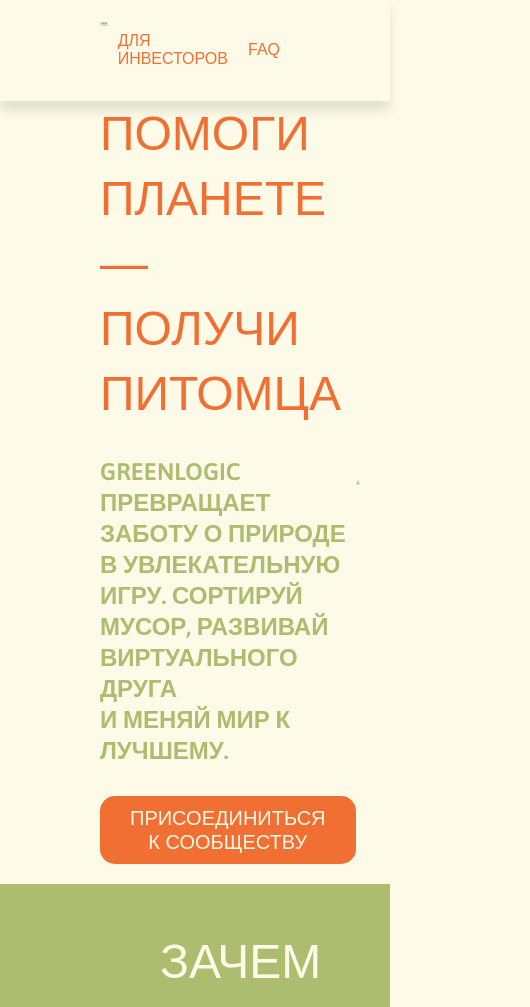
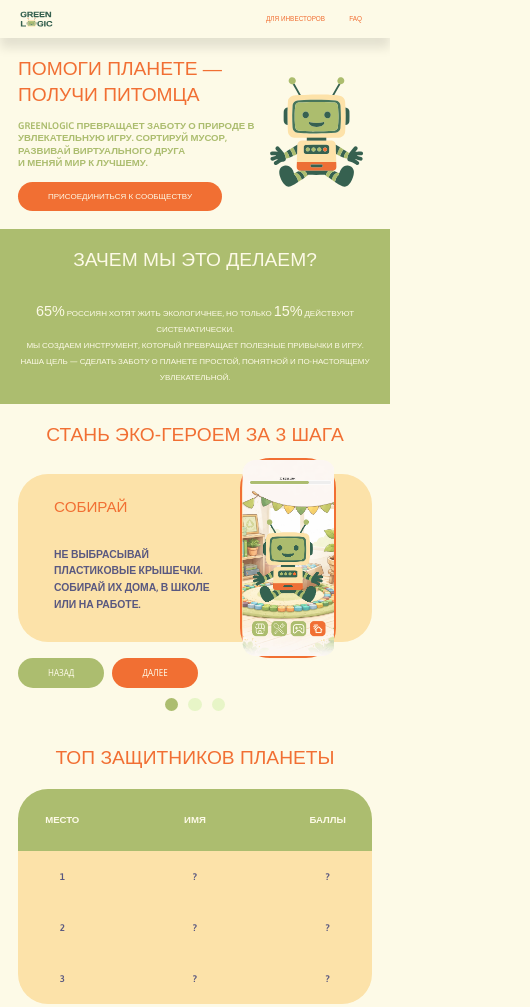
Before and after one commit to schastlivayaa/green-logic, a website built with Vite: page index.html in a window 390 px wide. Shown: the top 1007 px of the page, 530 px wide, since content can reach past the window. Built offline with nearby package versions, Linux system fonts and the light colour scheme; a web font is replaced by a local one.

Commit message:
feat: implement adaptivity

```diff
--- a/src/components/about-us/about-us.styles.scss
+++ b/src/components/about-us/about-us.styles.scss
@@ -6,7 +6,7 @@
 
 .about-us {
   &__wrapper {
-    padding: 45px 160px;
+    padding: 4.5rem;
     margin: auto;
     max-width: 1440px;
     text-align: center;
@@ -25,6 +25,9 @@
   &__content {
     padding-top: 30px;
     line-height: 4rem;
+    max-width: 1110px;
+    width: 100%;
+    margin: auto;
   }
 
   &__text {
--- a/src/components/faq/faq.styles.scss
+++ b/src/components/faq/faq.styles.scss
@@ -4,7 +4,7 @@
   &__wrapper {
     max-width: 1440px;
     margin: auto;
-    padding: 45px 160px;
+    padding: 4.5rem;
     text-transform: uppercase;
   }
 
@@ -22,14 +22,17 @@
     font-size: 2.4rem;
     color: $color-main-dark;
     border-bottom: 1px solid $color-main-dark;
-    padding: 10px 0;
+    padding: 1rem 0;
+    max-width: 1074px;
+    width: 100%;
+    margin: auto;
   }
 
   &__question {
     display: flex;
     justify-content: space-between;
     align-items: center;
-    padding: 15px 0;
+    padding: 1.5rem 0;
     list-style: none;
     transition: all 0.3s ease-in-out;
     cursor: pointer;
@@ -41,8 +44,8 @@
     &__icon {
       position: relative;
       display: inline-block;
-      width: 35px;
-      height: 26px;
+      width: 3.5rem;
+      height: 2.6rem;
       flex-shrink: 0;
 
       &::before, &::after {
@@ -50,7 +53,7 @@
         position: absolute;
         top: 50%;
         // left: 50%;
-        width: 23px;
+        width: 2.3rem;
         height: 3px;
         border-radius: 5px;
         background-color: $color-accent;
@@ -69,13 +72,13 @@
     }
 
     details[open] &__icon::before {
-      width: 26px;
+      width: 2.6rem;
       left: 50%;
       transform: translate(-50%, -50%) rotate(-45deg);
     }
 
     details[open] &__icon::after {
-      width: 26px;
+      width: 2.6rem;
       left: 50%;
       transform: translate(-50%, -50%) rotate(45deg);
     }
--- a/src/components/footer/footer.styles.scss
+++ b/src/components/footer/footer.styles.scss
@@ -7,7 +7,7 @@
   &__wrapper {
     max-width: 1440px;
     margin: auto;
-    padding: 45px 160px;
+    padding: 4.5rem;
   }
 
   &__rights {
@@ -28,13 +28,13 @@
   &__media {
     display: flex;
     flex-direction: column;
-    gap: 30px;
+    gap: 3rem;
   }
 
   &__links {
     display: flex;
     flex-direction: column;
-    gap: 30px;
+    gap: 3rem;
   }
 
   &__link {
--- a/src/components/header/header.component.js
+++ b/src/components/header/header.component.js
@@ -19,9 +19,20 @@ export function createHeader() {
   const nav = createElement('nav', { className: 'header__nav' });
   const ul = createElement('ul', { className: 'navigation' });
 
-  const navItems = ['Для инвесторов', 'FAQ'];
-  navItems.forEach((text) => {
-    const li = createElement('li', { className: 'navigation__item', text });
+  const navItems = [
+    {
+      text: 'Для инвесторов',
+      href: '/',
+    },
+    {
+      text: 'FAQ',
+      href: '#faq',
+    }
+  ];
+  navItems.forEach(({ text, href }) => {
+    const li = createElement('li', { className: 'navigation__item' });
+    const link = createElement('a', { className: 'navigation__link', attrs: { href }, text });
+    li.append(link);
     ul.append(li);
   });
 
--- a/src/components/header/header.styles.scss
+++ b/src/components/header/header.styles.scss
@@ -5,21 +5,21 @@
   box-shadow: 0 10px 10px rgba(0, 0, 0, 0.1);
 
   &__wrapper {
-    max-width: 1440px;
+    max-width: 1360px;
     margin: auto;
-    padding: 22px 100px;
+    padding: 2.2rem 4.5rem;
     display: flex;
     justify-content: space-between;
   }
 
   &__logo {
     display: inline-block;
-    width: 93px;
-    height: 51px;
+    width: 9.3rem;
+    height: 5.1rem;
   }
 
   &__nav  {
-    max-width: 290px;
+    max-width: 29rem;
     width: 100%;
 
     .navigation {
@@ -28,14 +28,13 @@
       justify-content: space-between;
       align-items: center;
 
-      &__item {
+      &__link {
         padding: 10px;
+        transition: all 0.3s ease-in-out;
+        color: $color-accent;
         font-family: $font-primary;
         font-size: 1.6rem;
-        color: $color-accent;
         text-transform: uppercase;
-        cursor: pointer;
-        transition: all 0.3s ease-in-out;
 
         &:hover {
           color: color.adjust($color-accent, $lightness: -10%);
--- a/src/components/hero/hero.styles.scss
+++ b/src/components/hero/hero.styles.scss
@@ -5,16 +5,19 @@
   &__wrapper {
     max-width: 1440px;
     margin: auto;
-    padding: 0 30px 20px 100px;
+    padding: 0 3rem 0 4.5rem;
     display: flex;
-    justify-content: space-between;
+    justify-content:end;
     align-items: center;
   }
 
   &__container {
+    max-width: 865px;
+    width: 100%;
     flex: 2;
     font-family: $font-primary;
     text-transform: uppercase;
+    padding: 4.5rem 0;
   }
 
   &__image {
@@ -35,7 +38,7 @@
     font-weight: 600;
     color: $color-main-dark;
     line-height: 3.1rem;
-    padding: 30px 0;
+    padding: 3rem 0;
     white-space: pre-line;
   }
 }
--- a/src/components/slider/slider.styles.scss
+++ b/src/components/slider/slider.styles.scss
@@ -3,7 +3,7 @@
 .slider {
   &__wrapper {
     max-width: 1440px;
-    padding: 45px 100px;
+    padding: 4.5rem;
     margin: auto;
     text-transform: uppercase;
   }
@@ -20,7 +20,9 @@
 
   &__viewport {
     overflow: hidden;
+    max-width: 1220px;
     width: 100%;
+    margin: auto;
   }
 
   &__track {
@@ -30,7 +32,7 @@
 
   &__slide {
     min-width: 100%;
-    min-height: 500px;
+    min-height: 50rem;
     text-transform: uppercase;
     position: relative;
     display: flex;
@@ -41,22 +43,22 @@
         display: flex;
         background-color: $color-additional;
         border-radius: 30px;
-        padding: 60px 90px;
-        min-height: 420px;
+        padding: 6rem 9rem;
+        min-height: 42rem;
       }
 
       &__content {
-        padding: 0 260px 0 0;
+        padding: 0 30rem 0 0;
       }
 
       &__image {
         position: absolute;
-        right: 90px;
+        right: 9rem;
         top: 50%;
         transform: translateY(-50%);
         border-radius: 30px;
-        width: 240px;
-        height: 500px;
+        width: 24rem;
+        height: 50rem;
         border: 2px solid $color-accent;
 
         img {
@@ -76,7 +78,7 @@
       }
 
       &__text {
-        font-size: 3rem;
+        font-size: 2.6rem;
         font-weight: 600;
         line-height: 4.2rem;
         font-family: $font-secondary;
@@ -87,21 +89,24 @@
 
   &__buttons {
     display: flex;
-    gap: 20px;
+    gap: 2rem;
+    max-width: 1220px;
+    width: 100%;
+    margin: auto;
   }
 
   &__dots {
-    margin-top: 25px;
+    margin-top: 2.5rem;
     text-align: center;
     display: flex;
     justify-content: center;
-    gap: 25px;
+    gap: 2.5rem;
   }
 
   &__dot {
     display: inline-block;
-    width: 34px;
-    height: 34px;
+    width: 3.4rem;
+    height: 3.4rem;
     background: $color-main-light;
     border-radius: 50%;
     cursor: pointer;
--- a/src/styles/base/_global.scss
+++ b/src/styles/base/_global.scss
@@ -1,5 +1,28 @@
 @use './variables' as *;
 @use "sass:color";
+
+html {
+  font-size: 10px;
+  scroll-behavior: smooth;
+  }
+
+@media (max-width: 1024px) {
+  html {
+    font-size: 8px;
+  }
+}
+
+@media (max-width: 768px) {
+  html {
+    font-size: 6px;
+  }
+}
+
+@media (max-width: 510px) {
+  html {
+    font-size: 4px;
+  }
+}
 
 body {
   background-color: $color-bg;
--- a/src/styles/base/_reset.scss
+++ b/src/styles/base/_reset.scss
@@ -19,7 +19,6 @@ html {
 	line-height: 1.15;
 	-webkit-text-size-adjust: 100%;
 	tab-size: 4;
-  font-size: 10px;
 }
 
 body {
```
